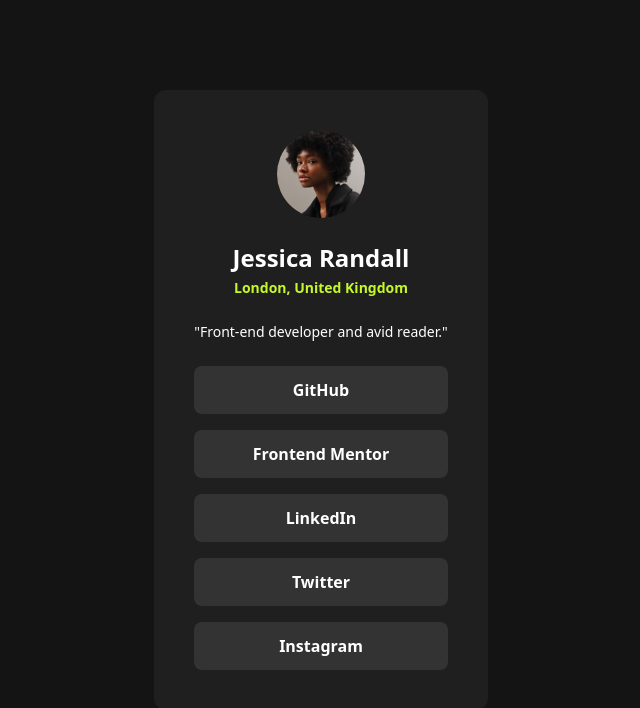
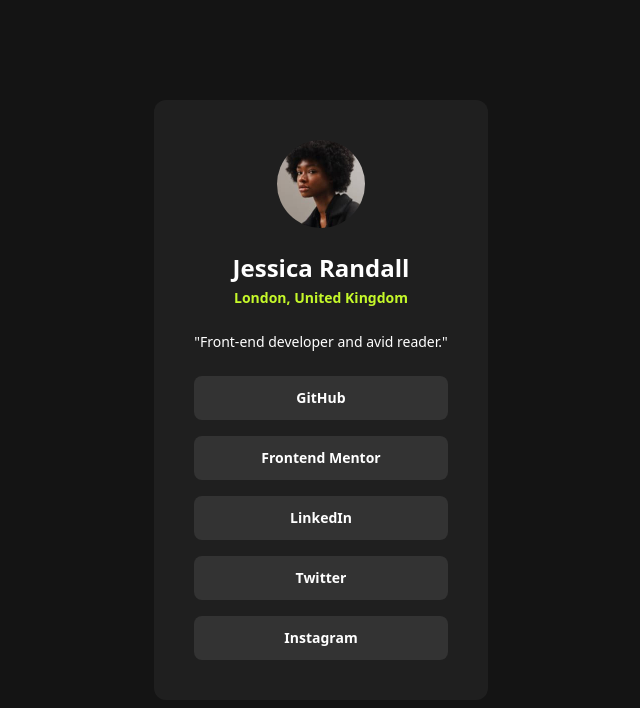
Before and after one commit to EdwardShanahan09/social-links-profile, a website built with Vite: page index.html in a window 1280 px wide. Shown: the whole page, without its empty margins (319-959 px from the left). Built offline with nearby package versions, Linux system fonts and the light colour scheme.

Commit message:
Deploy website to netlify

```diff
--- a/index.html
+++ b/index.html
@@ -22,11 +22,13 @@
       <p class="text-sm mb-6">"Front-end developer and avid reader."</p>
 
       <div class="a-group">
-        <a class="mb-4 py-3 rounded-lg font-bold" href="#">GitHub</a>
-        <a class="mb-4 py-3 rounded-lg font-bold" href="#">Frontend Mentor</a>
-        <a class="mb-4 py-3 rounded-lg font-bold" href="#">LinkedIn</a>
-        <a class="mb-4 py-3 rounded-lg font-bold" href="#">Twitter</a>
-        <a class="py-3 rounded-lg font-bold" href="#">Instagram</a>
+        <a class="mb-4 py-3 rounded-lg font-bold text-sm" href="#">GitHub</a>
+        <a class="mb-4 py-3 rounded-lg font-bold text-sm" href="#"
+          >Frontend Mentor</a
+        >
+        <a class="mb-4 py-3 rounded-lg font-bold text-sm" href="#">LinkedIn</a>
+        <a class="mb-4 py-3 rounded-lg font-bold text-sm" href="#">Twitter</a>
+        <a class="py-3 rounded-lg font-bold text-sm" href="#">Instagram</a>
       </div>
     </div>
     <script type="module" src="/main.js"></script>
--- a/package.json
+++ b/package.json
@@ -6,12 +6,16 @@
   "scripts": {
     "dev": "vite",
     "build": "vite build",
-    "preview": "vite preview"
+    "preview": "vite preview",
+    "deploy": "netlify init"
   },
   "devDependencies": {
     "autoprefixer": "^10.4.18",
     "postcss": "^8.4.35",
     "tailwindcss": "^3.4.1",
     "vite": "^5.1.6"
+  },
+  "dependencies": {
+    "netlify-cli": "^17.19.4"
   }
 }
```
Also changed, not shown: README.md (added), 2 other files.
